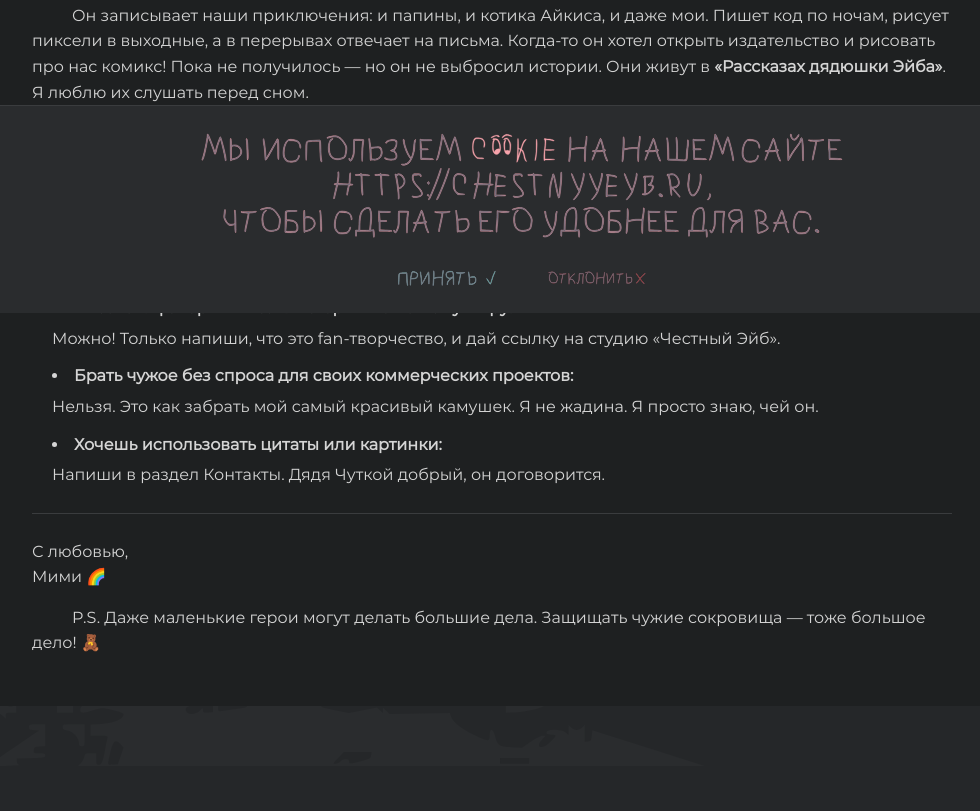
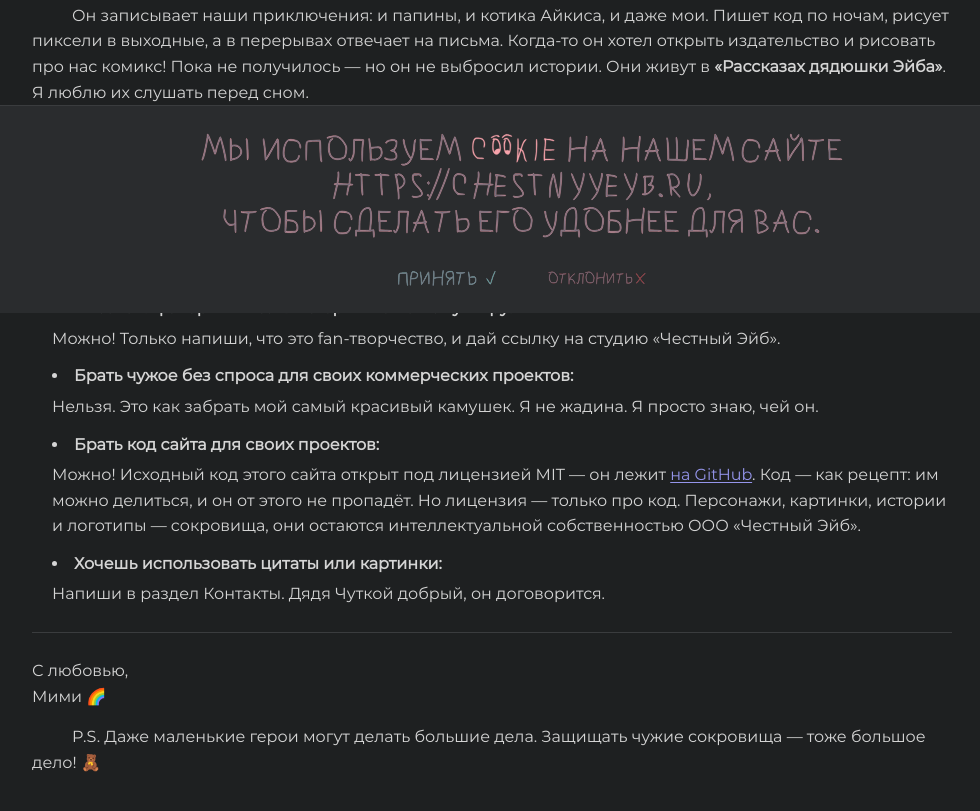
Before and after one commit to Chutkoy/ChestnyyEyb_site, a plain HTML site: page copyright/index.html in a window 1280 px wide. Shown: the part 487-1298 px from the top of the page, without its empty margins (118-1098 px from the left). Before the commit the page ends 1253 px from the top, so only its background shows below. Drawn offline with Linux system fonts and the light colour scheme.

Commit message:
Update index.html

```diff
--- a/copyright/index.html
+++ b/copyright/index.html
@@ -156,6 +156,14 @@
                   </p>
                 </li>
                 <li>
+                  <span>Брать код сайта для своих проектов:</span>
+                  <p>
+                    Можно! Исходный код этого сайта открыт под лицензией MIT — он лежит
+                    <a href="https://github.com/Chutkoy/ChestnyyEyb_site" target="_blank">на GitHub</a>.
+                    Код — как рецепт: им можно делиться, и он от этого не пропадёт. Но лицензия — только про код. Персонажи, картинки, истории и логотипы — сокровища, они остаются интеллектуальной собственностью ООО «Честный Эйб».
+                  </p>
+                </li>
+                <li>
                   <span>Хочешь использовать цитаты или картинки:</span>
                   <p>
                     Напиши в раздел Контакты. Дядя Чуткой добрый, он договорится.
```
